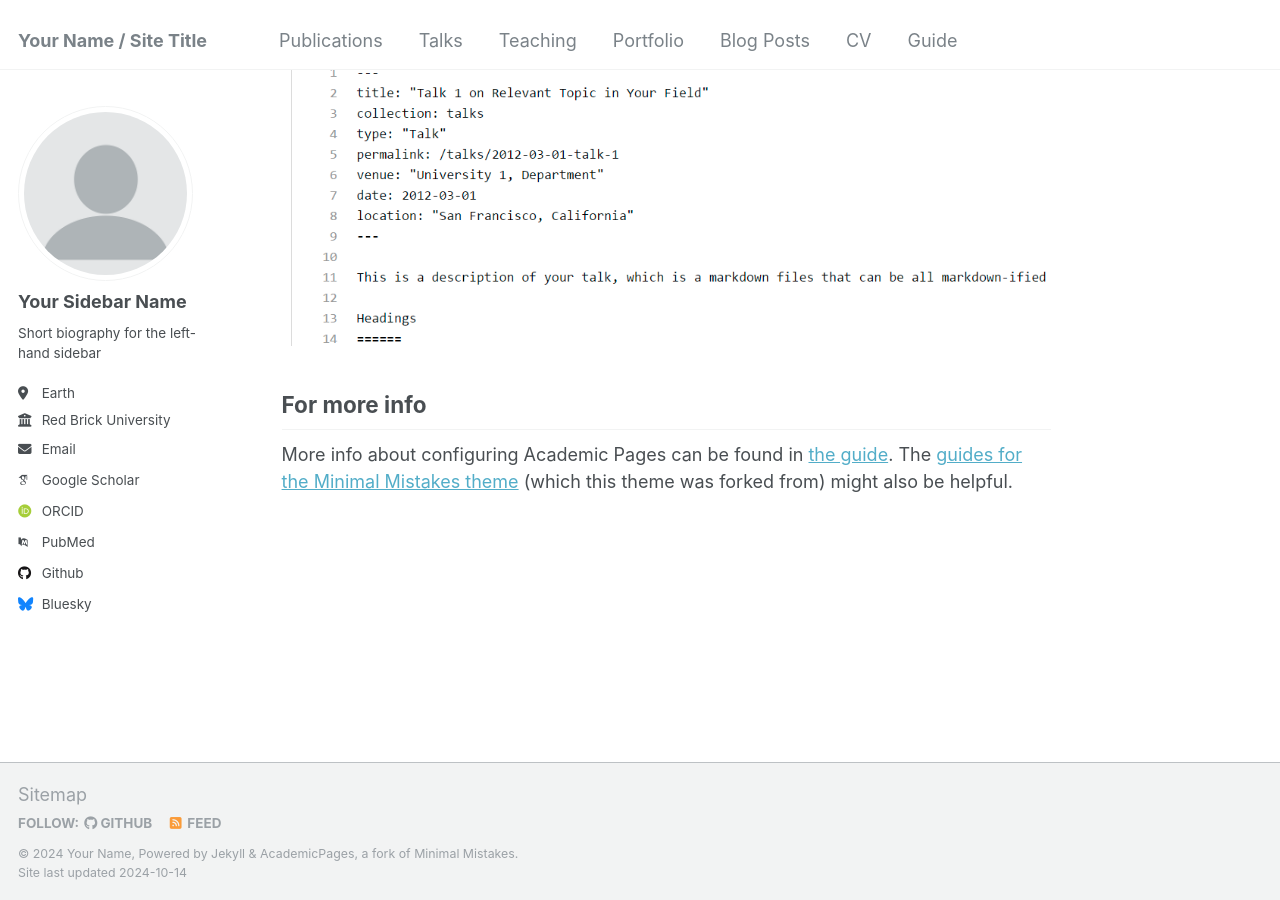
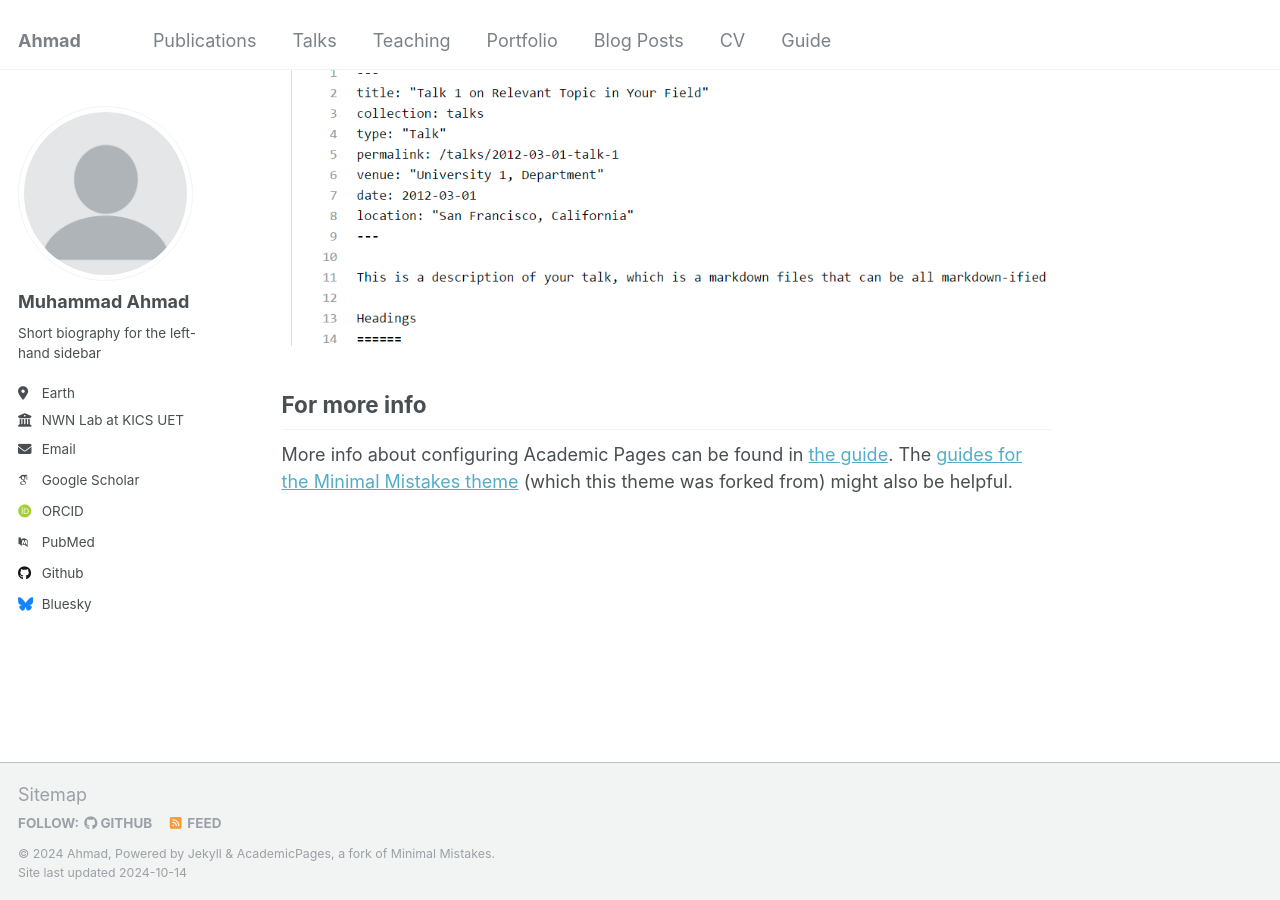
Before and after one commit to M-Ahmad45/m-ahmad45, a Jekyll site: the page built from _pages/about.md, in a window 1280 px wide and 900 px high, scrolled down 2643 px. Built offline with Jekyll 4.4.1, drawn with Linux system fonts in a browser that asks for light colours; some web fonts are replaced.

Commit message:
Update _config.yml

```diff
--- a/_config.yml
+++ b/_config.yml
@@ -8,11 +8,11 @@
 
 # Basic Site Settings
 locale                   : "en-US"
-title                    : "Your Name / Site Title"
+title                    : "Ahmad"
 title_separator          : "-"
-name                     : &name "Your Name"
+name                     : &name ""
 description              : &description "personal description"
-url                      : https://academicpages.github.io # the base hostname & protocol for your site e.g. "https://mmistakes.github.io"
+url                      : https://m-ahmad45.github.io # the base hostname & protocol for your site e.g. "https://mmistakes.github.io"
 baseurl                  : "" # the subpath of your site, e.g. "/blog"
 repository               : "academicpages/academicpages.github.io"
 
@@ -22,13 +22,13 @@ repository               : "academicpages/academicpages.github.io"
 author:
   # Biographic information
   avatar           : "profile.png"
-  name             : "Your Sidebar Name"
+  name             : "Muhammad Ahmad"
   pronouns         : # example: "she/her"
   bio              : "Short biography for the left-hand sidebar"
   location         : "Earth"
-  employer         : "Red Brick University"
+  employer         : "NWN Lab at KICS UET"
   uri              : # URL
-  email            : "none@example.org"
+  email            : "ahmadm@ieee.org"
 
   # Academic websites
   arxiv            : # URL - Update with the correct link to your profile
@@ -43,7 +43,7 @@ author:
   bitbucket        : # Username - Update with your username on the site
   codepen          : # Username
   dribbble         : # Username
-  github           : "academicpages"
+  github           : "m-ahmad45"
   kaggle           : # Username
   stackoverflow    : # User number or user number and name (i.e., use "1" or "1/jeff-atwood")
 
```
